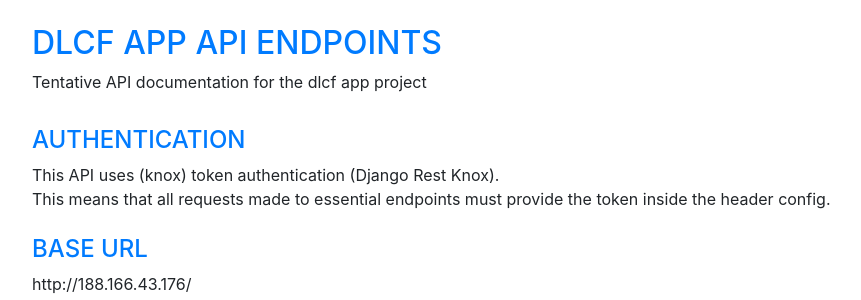
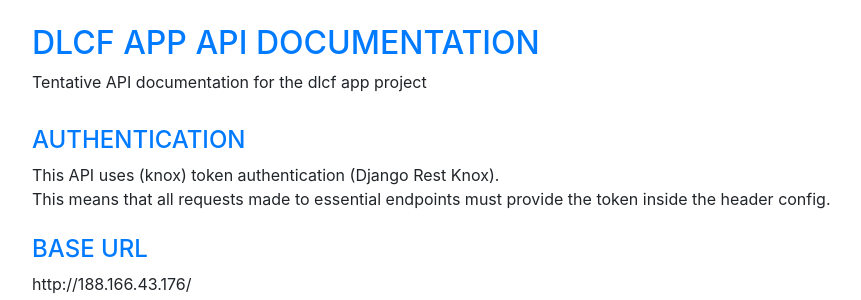
Before and after one commit to DCLF-LEGON/app_backend, a Django app: template core/documentation/templates/documentation/documentation.html in a window 1280 px wide. Shown: the part 69-369 px from the top of the page, without its empty margins (53-914 px from the left). Run offline with Django 4.2, Linux system fonts and the light colour scheme; the template is opened without the code that fills it, so the values that code supplies are empty; some libraries are stand-ins or nearby versions.

Commit message:
Update documentation.html

```diff
--- a/core/documentation/templates/documentation/documentation.html
+++ b/core/documentation/templates/documentation/documentation.html
@@ -34,7 +34,7 @@
         <div class="row mt-4">
             <!-- header  col -->
             <div class="col-12 ">
-                <h2 class="text-left text-primary">DLCF APP API ENDPOINTS</h2>
+                <h2 class="text-left text-primary">DLCF APP API DOCUMENTATION</h2>
                 <p class="text-left">Tentative API documentation for the dlcf app project</p>
             </div>
         </div>
```
